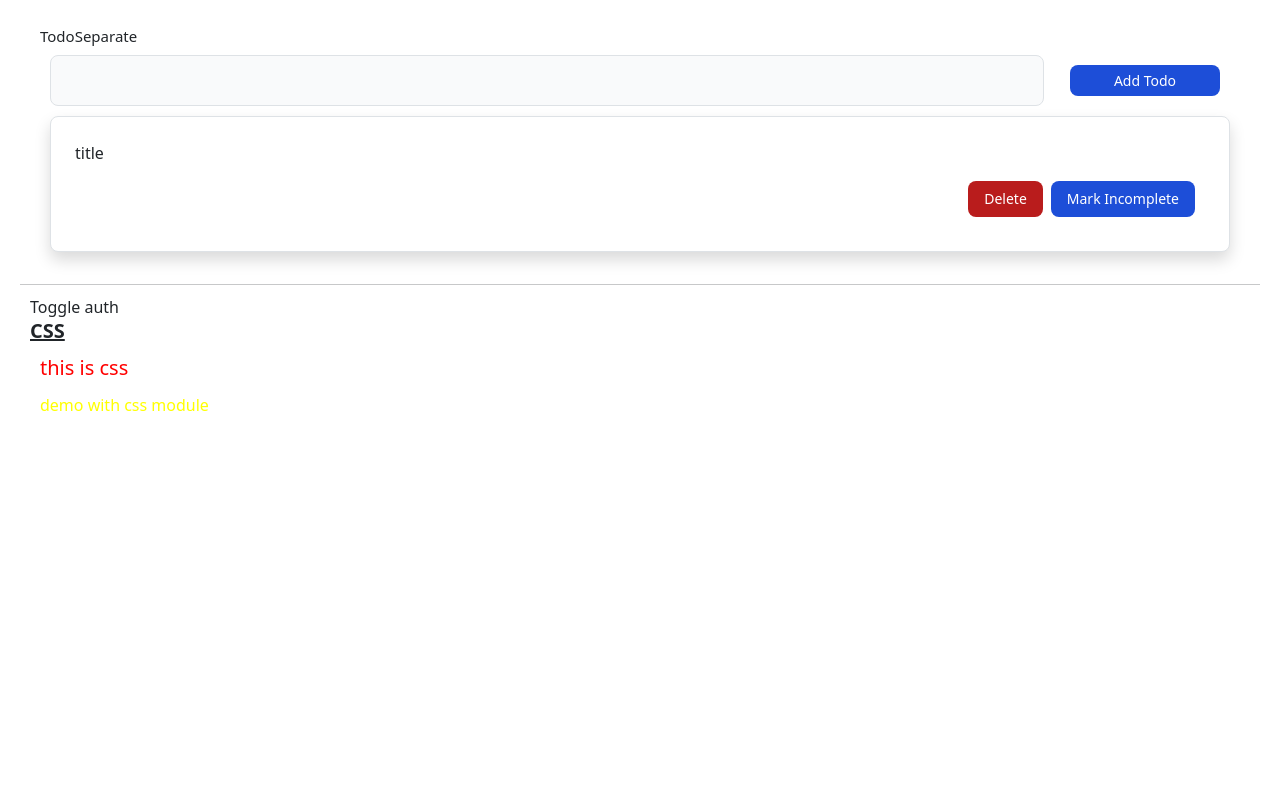
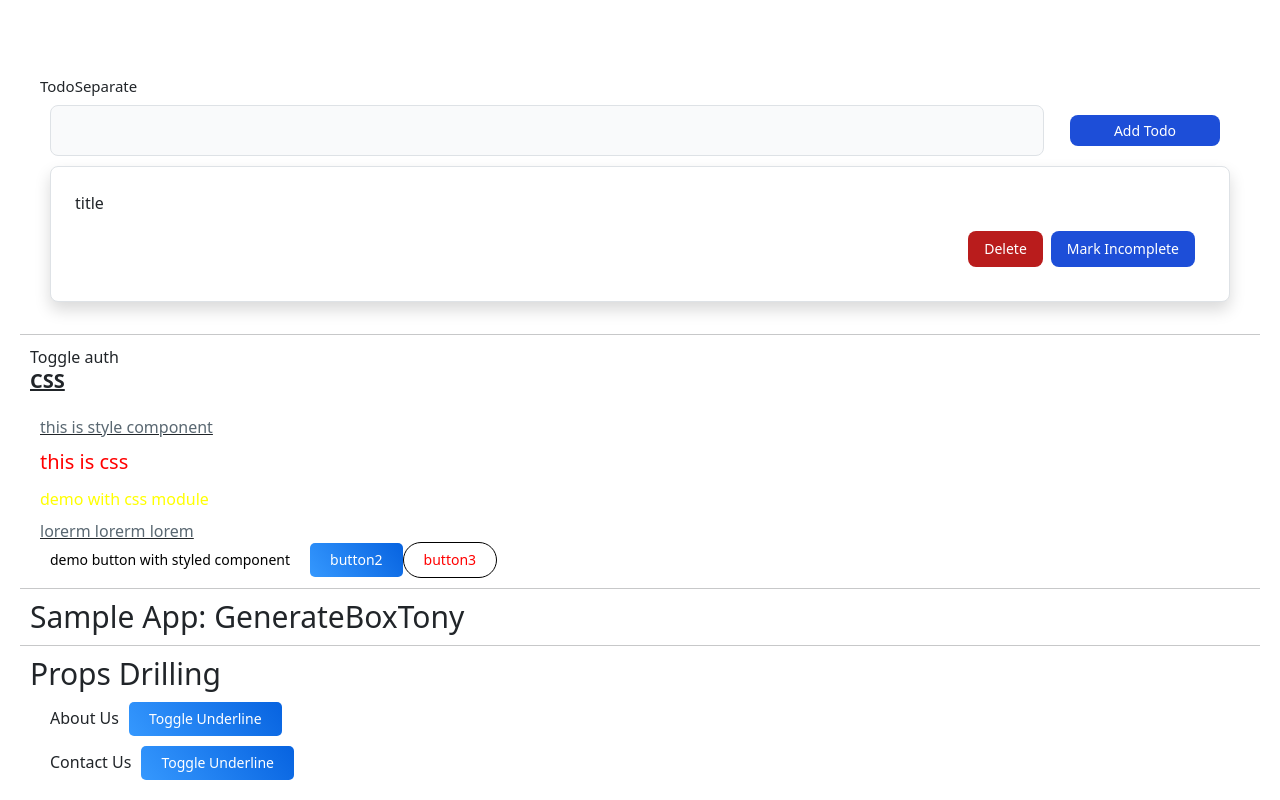
Before and after one commit to haitran2011/React-Course, a React (Vite) app: page /product in a window 1280 px wide. Shown: the part 1504-2304 px from the top of the page. Before the commit the page ends 1941 px from the top, so only its background shows below. Built offline with nearby package versions, Linux system fonts and the light colour scheme.

Commit message:
css in js

```diff
--- a/package.json
+++ b/package.json
@@ -12,7 +12,8 @@
   "dependencies": {
     "clsx": "^2.1.1",
     "react": "^18.3.1",
-    "react-dom": "^18.3.1"
+    "react-dom": "^18.3.1",
+    "styled-components": "^6.1.12"
   },
   "devDependencies": {
     "@types/react": "^18.3.3",
--- a/src/App.jsx
+++ b/src/App.jsx
@@ -1,3 +1,4 @@
+import React from "react";
 import Props from "./Props"
 import Button from "./components/button";
 import User from './pages/user/user';
@@ -10,6 +11,8 @@ import ConditionalRendering from "./ConditionalRendering";
 import List from "./List";
 import TodoAnatomy from './sample-app/todo-anatomy/todo-anatomy'
 import CSS from "./CSS";
+import GenerateBoxTony from "./sample-app/generate-box-tony/generate-box-tony";
+import Header from "./components/header/header";
 
 function Heading({ text = 'Default text' }) {
   return (
@@ -17,12 +20,23 @@ function Heading({ text = 'Default text' }) {
   )
 }
 
+function App() {
+  const [menus, setMenus] = React.useState([
+    { id: 1, title: 'About Us', underline: false },
+    { id: 2, title: 'Contact Us', underline: false}
+  ])
 
-function App() {
   const greeting = {
     title: 'Welcome',
     caption: 'Happy brithday',
     description: 'lorem'
+  }
+
+  function toggleUnderline(menuId) {
+    const newMenus = [...menus];
+    const index = newMenus.findIndex(menu => menu.id === menuId);
+    newMenus[index].underline = !newMenus[index].underline;
+    setMenus(newMenus)
   }
 
   return (
@@ -84,6 +98,12 @@ function App() {
       <hr />
       <CSS />
 
+      <hr />
+      <GenerateBoxTony />
+
+      <hr />
+      <Header menus={menus} toggleUnderline={toggleUnderline} />
+
     </>
   )
 }
--- a/src/CSS.jsx
+++ b/src/CSS.jsx
@@ -1,8 +1,16 @@
 import React from 'react';
 import clsx from 'clsx';
 import Heading from './components/heading';
+import Title from './components/title';
+import styles from './css-style.module.css';
+import Button from './components/button';
 
-import styles from './css-style.module.css';
+/*
+css-in-js
+- styled component (popular)
+- emotion react
+*/
+
 
 function CSS() {
   const [auth, setAuth] = React.useState(false);
@@ -33,6 +41,10 @@ function CSS() {
       >
         CSS
       </h4>
+      <br />
+
+      <Title text="this is style component" />
+
       <div
         style={titleStyle}
       >
@@ -42,6 +54,19 @@ function CSS() {
 
       <Heading text="demo with css module" />
 
+
+      <Title isBold={false} text="lorerm lorerm lorem" />
+
+      <Button text="demo button with styled component" />
+
+      <Button text="button2" isGradient textColor="#fff" />
+      <Button
+        text="button3"
+        border="1px solid #000"
+        textColor="#f00"
+        borderRadius="20px"
+      />
+
     </div>
   )
 }
--- a/src/components/button.jsx
+++ b/src/components/button.jsx
@@ -1,8 +1,34 @@
 import React from 'react'
+import styled, { css } from 'styled-components';
+
+// ${props => props.gradient && css`
+//   background-image: linear-gradient(53deg, #3598FE 0%, #0763E0 100%);
+// `}
+
+// ${props => props.backgroundColor && css`
+//   background-color: ${props => props.backgroundColor};
+// `}
+
+const ButtonStyled = styled.button`
+  font-size: 14px;
+  font-weight: 500;
+  line-height: 18px;
+  text-align: center;
+  cursor: pointer;
+  border: ${props => props.border || 'none'};
+  padding: ${props => props.padding || '8px 20px'};
+  color: ${props => props.textColor || '#000'};
+  border-radius: ${props => props.borderRadius || "5px"};
+  min-width: ${props => props.minWidth || '84px'};
+  ${props => props.isGradient && css`
+    background-image: linear-gradient(53deg, #3598FE 0%, #0763E0 100%);
+  ` }
+
+`;
 
 function Button({ text = "Button Text", ...restProps }) {
   return (
-    <button {...restProps}>{text}</button>
+    <ButtonStyled {...restProps}>{text}</ButtonStyled>
   )
 }
 
--- /dev/null
+++ b/src/components/header/header.jsx
@@ -0,0 +1,14 @@
+import React from 'react'
+import Menu from './menu'
+
+function Header({ menus, toggleUnderline }) {
+  return (
+    <div>
+      <h4 className='text-[30px]'>Props Drilling</h4>
+
+      <Menu menus={menus} toggleUnderline={toggleUnderline} />
+    </div>
+  )
+}
+
+export default Header
--- /dev/null
+++ b/src/components/header/menu-li.jsx
@@ -0,0 +1,21 @@
+import React from 'react'
+import MenuLink from './menu-link';
+
+function MenuLi({ menus, toggleUnderline }) {
+  return (
+    <>
+      {menus.map(menu => (
+        <li key={menu.id}>
+          <MenuLink
+            text={menu.title}
+            underline={menu.underline}
+            id={menu.id}
+            toggleUnderline={toggleUnderline}
+          />
+        </li>
+      ))}
+    </>
+  )
+}
+
+export default MenuLi
--- /dev/null
+++ b/src/components/header/menu-link.jsx
@@ -0,0 +1,24 @@
+import React from 'react'
+import Button from '../button'
+
+function MenuLink({ id, text, underline, toggleUnderline }) {
+  return (
+    <>
+      <a
+        style={{
+          textDecoration: underline ? 'underline' : 'none'
+        }}
+      >
+        {text}
+      </a>
+      <Button
+        isGradient
+        textColor="#fff"
+        text="Toggle Underline"
+        onClick={() => toggleUnderline(id)}
+      />
+    </>
+  )
+}
+
+export default MenuLink
--- /dev/null
+++ b/src/components/header/menu.jsx
@@ -0,0 +1,12 @@
+import React from 'react'
+import MenuLi from './menu-li'
+
+function Menu({ menus, toggleUnderline }) {
+  return (
+    <ul>
+      <MenuLi menus={menus} toggleUnderline={toggleUnderline} />
+    </ul>
+  )
+}
+
+export default Menu
--- /dev/null
+++ b/src/components/title.jsx
@@ -0,0 +1,42 @@
+import React from 'react'
+import styled from 'styled-components';
+
+const HeadingTitleStyled = styled.h5`
+  font-weight: ${props => props.isBold ? "bold" : "normal"};
+  text-decoration: underline;
+`
+
+
+const LinkStyled = styled.a`
+  position: relative;
+  text-decoration: none;
+  height: 20px;
+  font-size: 16px;
+  font-style: normal;
+  font-stretch: normal;
+  line-height: 1.25;
+  letter-spacing: normal;
+  text-align: left;
+  margin-right: 35px;
+  cursor: pointer;
+  font-weight: ${props => (props.active ? 600 : "normal")};
+  color: ${props => (props.active ? "#5596e6" : "#5a6872")};
+`;
+
+function Title({ text, isBold = true }) {
+  return (
+    <HeadingTitleStyled isBold={isBold}>
+      {/* <a
+        className="aTitle"
+        style={{
+          fontWeight: active ? 600 : "normal",
+          color: active ? "#5596e6" : "#5a6872",
+          fontSize: isSmall ? '10px' : '20px'
+        }}
+      >{text}</a> */}
+      <LinkStyled>{text}</LinkStyled>
+    </HeadingTitleStyled>
+  )
+}
+
+export default Title
--- /dev/null
+++ b/src/sample-app/generate-box-tony/generate-box-tony.jsx
@@ -0,0 +1,12 @@
+import React from 'react'
+
+function GenerateBoxTony() {
+  return (
+    <div>
+      <h4 className='text-[30px]'>Sample App: GenerateBoxTony</h4>
+      {/* TODO: code logic */}
+    </div>
+  )
+}
+
+export default GenerateBoxTony
--- a/src/styles/index.css
+++ b/src/styles/index.css
@@ -5,3 +5,18 @@
 #headingCss {
   text-decoration: underline;
 }
+
+/* css in js */
+.heading {
+  /* text-decoration: props => props.isLink ? underline : none; */
+  /* font-weight: props => props.isBold ? bold : normal; */
+  text-decoration: underline;
+}
+
+.heading--underline {
+  text-decoration: underline;
+}
+
+.heading--none {
+  text-decoration: none;
+}
```
Also changed, not shown: 1 other file (tests, documents, lock files or other folders).
